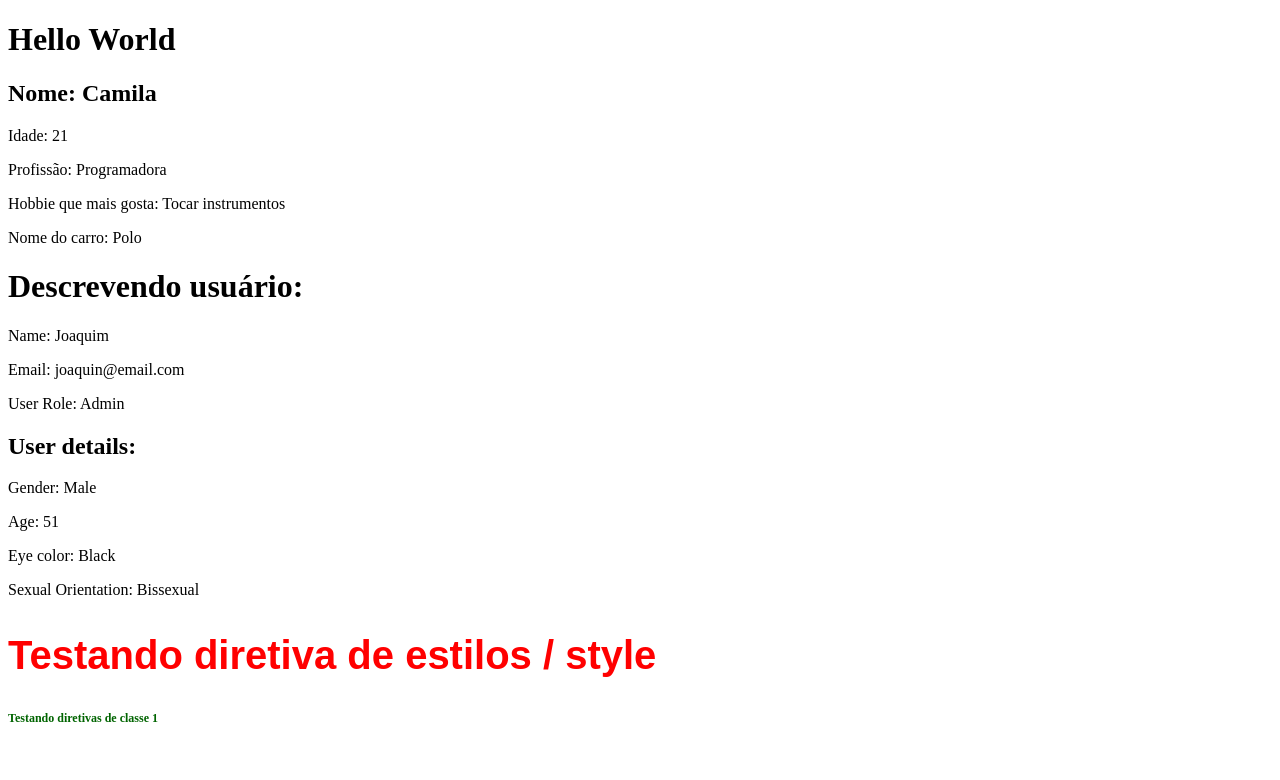
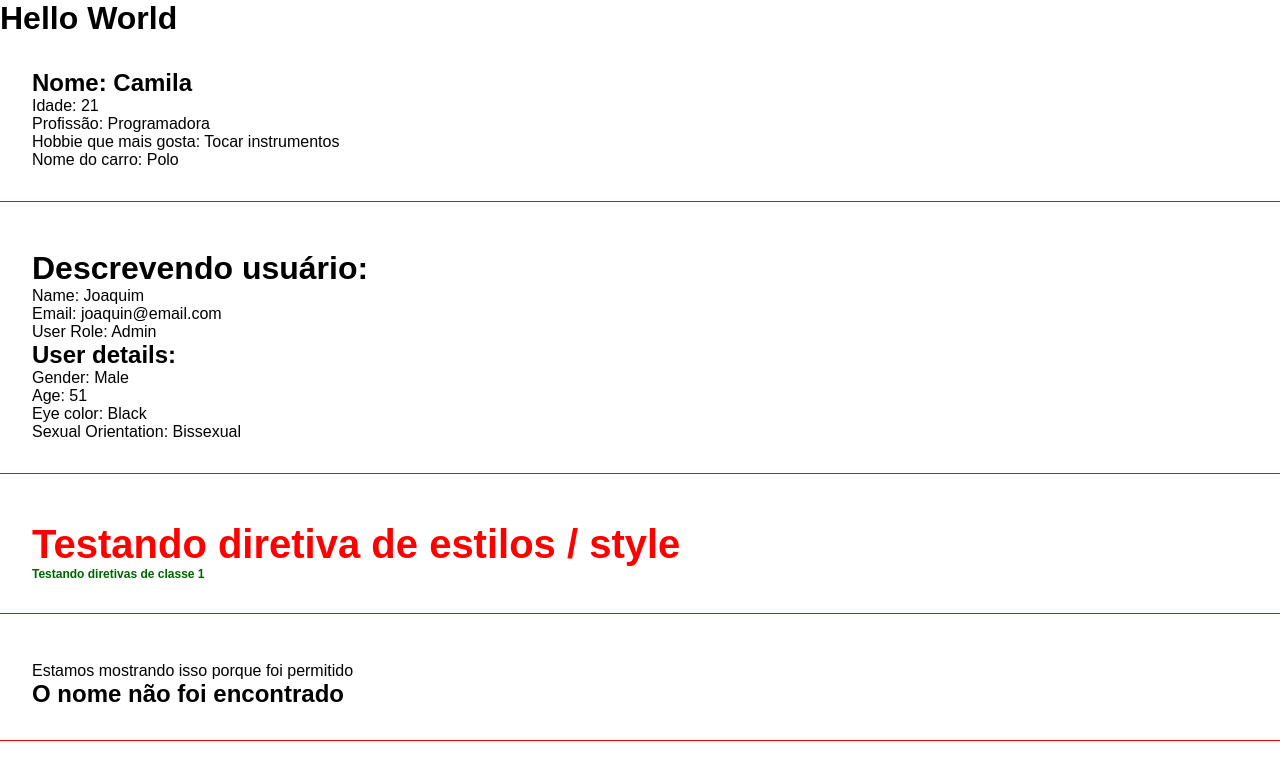
Before and after one commit to cami-codes/angular-matheusbattisti, an Angular app: page / in a window 1280 px wide. Shown: the top 780 px of the page. Built offline with nearby package versions, Linux system fonts and the light colour scheme.

Commit message:
Renderização condicional com *ngIf

```diff
--- a/src/app/app.component.html
+++ b/src/app/app.component.html
@@ -3,3 +3,4 @@
 
 <app-parent-data [name]="userName" [userData]="userData" [userDetails]="userDetails"></app-parent-data>
 <app-directives></app-directives>
+<app-if-render></app-if-render>
--- a/src/app/app.module.ts
+++ b/src/app/app.module.ts
@@ -6,13 +6,15 @@ import { AppComponent } from './app.component';
 import { FirstComponentComponent } from './components/first-component/first-component.component';
 import { ParentDataComponent } from './components/parent-data/parent-data.component';
 import { DirectivesComponent } from './components/directives/directives.component';
+import { IfRenderComponent } from './components/if-render/if-render.component';
 
 @NgModule({
   declarations: [
     AppComponent,
     FirstComponentComponent,
     ParentDataComponent,
-    DirectivesComponent
+    DirectivesComponent,
+    IfRenderComponent
   ],
   imports: [
     BrowserModule,
--- a/src/app/components/directives/directives.component.html
+++ b/src/app/components/directives/directives.component.html
@@ -1,3 +1,5 @@
+<div class="class">
 <h2 [ngStyle]="{'font-size': size + 'px', 'font-family': font, color: color}">Testando diretiva de estilos / style</h2>
 
 <h2 [ngClass]="classes">Testando diretivas de classe 1</h2>
+</div>
--- a/src/app/components/first-component/first-component.component.html
+++ b/src/app/components/first-component/first-component.component.html
@@ -1,5 +1,7 @@
+<div class="class">
 <h2>Nome: {{ name }}</h2>
 <p>Idade: {{ age }}</p>
 <p>Profissão: {{ job }}</p>
 <p>Hobbie que mais gosta: {{ hobbies[2] }}</p>
 <p>Nome do carro: {{ car.name }}</p>
+</div>
--- /dev/null
+++ b/src/app/components/if-render/if-render.component.html
@@ -0,0 +1,9 @@
+<div class="class">
+    <div *ngIf="canShow">Estamos mostrando isso porque foi permitido</div>
+    <h2 *ngIf="name === 'Camila'; else nameNotFound">O nome é Camila</h2>
+    <ng-template #nameNotFound>
+      <div>
+        <h2>O nome não foi encontrado</h2>
+      </div>
+    </ng-template>
+</div>
--- /dev/null
+++ b/src/app/components/if-render/if-render.component.ts
@@ -0,0 +1,18 @@
+import { Component, OnInit } from '@angular/core';
+
+@Component({
+  selector: 'app-if-render',
+  templateUrl: './if-render.component.html',
+  styleUrls: ['./if-render.component.css']
+})
+export class IfRenderComponent implements OnInit {
+
+  canShow: boolean = true
+  name = 'Hellen'
+
+  constructor() { }
+
+  ngOnInit(): void {
+  }
+
+}
--- a/src/app/components/parent-data/parent-data.component.html
+++ b/src/app/components/parent-data/parent-data.component.html
@@ -1,4 +1,5 @@
-<h1>Descrevendo usuário:</h1>
+<div class="class">
+  <h1>Descrevendo usuário:</h1>
 <p>Name: {{ name }}</p>
 <p>Email: {{ userData.email }}</p>
 <p>User Role: {{ userData.role }}</p>
@@ -7,3 +8,5 @@
 <p>Age: {{userDetails.age}}</p>
 <p>Eye color: {{userDetails.eyecolor}}</p>
 <p>Sexual Orientation: {{userDetails.orientation}}</p>
+
+</div>
--- a/src/styles.css
+++ b/src/styles.css
@@ -1 +1,16 @@
 /* You can add global styles to this file, and also import other style files */
+* {
+  padding: 0;
+  margin: 0;
+  font-family: Arial, Helvetica, sans-serif;
+}
+
+body {
+  padding-bottom: 500px;
+}
+
+.class {
+  border-bottom: 1px solid red;
+  padding: 2em;
+  margin-bottom: 1em;
+}
```
Also changed, not shown: src/app/components/if-render/if-render.component.css (added), 1 other file (tests, documents, lock files or other folders).
